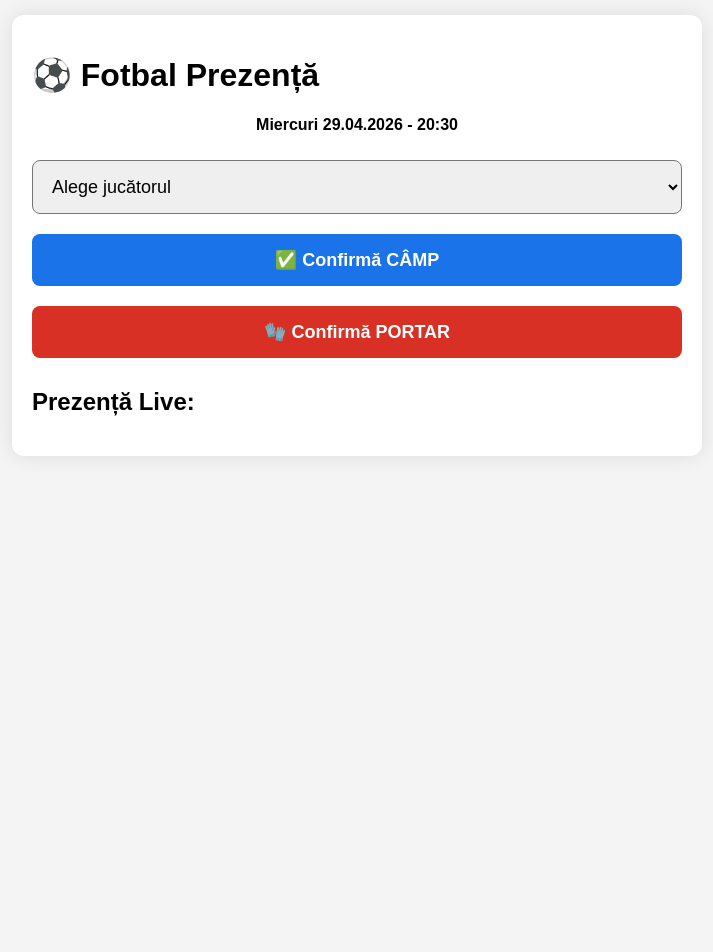
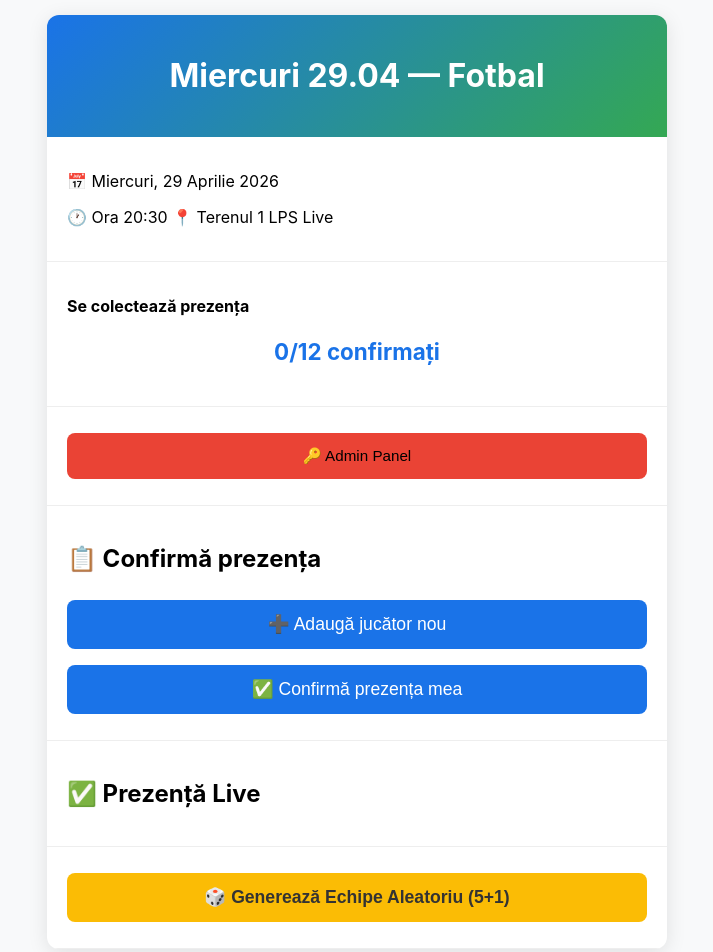
Before and after one commit to baietzelu/fotbalmiercuri, a plain HTML site: page index.html in a window 1280 px wide. Shown: the top 952 px of the page, without its empty margins (283-996 px from the left). Before the commit the page ends 800 px from the top, so only its background shows below. Drawn offline with Linux system fonts and the light colour scheme.

Commit message:
Update index.html

```diff
--- a/index.html
+++ b/index.html
@@ -3,98 +3,137 @@
 <head>
   <meta charset="UTF-8">
   <meta name="viewport" content="width=device-width, initial-scale=1.0">
-  <title>Fotbal Miercuri</title>
+  <title>Miercuri 29.04 — Fotbal</title>
   <style>
-    body {font-family: Arial; background:#f4f4f4; margin:0; padding:15px;}
-    .container {max-width:650px; margin:auto; background:white; padding:20px; border-radius:12px; box-shadow:0 0 20px rgba(0,0,0,0.1);}
-    button, select {width:100%; padding:15px; margin:10px 0; font-size:18px; border-radius:8px;}
-    button {border:none; font-weight:bold; cursor:pointer;}
-    .camp {background:#1a73e8; color:white;}
-    .portar {background:#d93025; color:white;}
+    body { font-family: -apple-system, BlinkMacSystemFont, 'Segoe UI', Roboto, sans-serif; background: #f8f9fa; margin:0; padding:15px; }
+    .container { max-width: 620px; margin: auto; background: white; border-radius: 12px; box-shadow: 0 4px 20px rgba(0,0,0,0.1); overflow: hidden; }
+    header { background: linear-gradient(135deg, #1a73e8, #34a853); color: white; padding: 20px; text-align: center; }
+    .section { padding: 18px 20px; border-bottom: 1px solid #eee; }
+    button { width: 100%; padding: 14px; margin: 8px 0; border: none; border-radius: 8px; font-size: 1.1em; cursor: pointer; }
+    .confirm-btn { background: #1a73e8; color: white; }
+    .portar-btn { background: #d93025; color: white; }
+    .random-btn { background: #fbbc05; color: #333; font-weight: bold; }
+    .admin-btn { background: #ea4335; font-size: 0.95em; }
+    ul { list-style: none; padding: 0; }
+    li { padding: 8px 0; border-bottom: 1px solid #f0f0f0; }
+    .status { font-size: 1.4em; font-weight: bold; text-align: center; color: #1a73e8; }
   </style>
 </head>
 <body>
   <div class="container">
-    <h1>⚽ Fotbal Prezență</h1>
-    <p style="text-align:center"><strong>Miercuri 29.04.2026 - 20:30</strong></p>
+    <header><h1>Miercuri 29.04 — Fotbal</h1></header>
 
-    <select id="nume">
-      <option value="">Alege jucătorul</option>
-      <option value="Alfred">Alfred</option>
-      <option value="Bosoi">Bosoi</option>
-      <option value="Cosmin TV">Cosmin TV</option>
-      <option value="Edy">Edy</option>
-      <option value="Găină">Găină</option>
-      <option value="Gox">Gox</option>
-      <option value="Mirică Alex">Mirică Alex</option>
-      <option value="Andrei">Andrei (Portar)</option>
-      <option value="Anini">Anini (Portar)</option>
-    </select>
+    <div class="section">
+      <p>📅 Miercuri, 29 Aprilie 2026</p>
+      <p>🕐 Ora 20:30 📍 Terenul 1 LPS Live</p>
+    </div>
 
-    <button onclick="confirma('camp')" class="camp">✅ Confirmă CÂMP</button>
-    <button onclick="confirma('portar')" class="portar">🧤 Confirmă PORTAR</button>
+    <div class="section">
+      <p><strong>Se colectează prezența</strong></p>
+      <p class="status" id="total">0/12 confirmați</p>
+    </div>
 
-    <h2>Prezență Live:</h2>
-    <div id="lista"></div>
+    <!-- ADMIN LOGIN -->
+    <div class="section" id="admin-login">
+      <button onclick="loginAdmin()" class="admin-btn">🔑 Admin Panel</button>
+    </div>
+
+    <!-- Confirmare normală -->
+    <div class="section">
+      <h2>📋 Confirmă prezența</h2>
+      <button onclick="addPlayerPrompt()" class="confirm-btn">➕ Adaugă jucător nou</button>
+      <button onclick="confirmaPrezenta()" class="confirm-btn">✅ Confirmă prezența mea</button>
+    </div>
+
+    <!-- Prezență -->
+    <div class="section">
+      <h2>✅ Prezență Live</h2>
+      <div id="prezenta-list"></div>
+    </div>
+
+    <div class="section">
+      <button onclick="genereazaEchipe()" class="random-btn">🎲 Generează Echipe Aleatoriu (5+1)</button>
+    </div>
+
+    <div id="echipe" class="section" style="display:none;"></div>
   </div>
 
-  <script src="https://www.gstatic.com/firebasejs/9.22.0/firebase-app-compat.js"></script>
-  <script src="https://www.gstatic.com/firebasejs/9.22.0/firebase-database-compat.js"></script>
   <script>
-    const firebaseConfig = {
-      // // Import the functions you need from the SDKs you need
-import { initializeApp } from "firebase/app";
-import { getAnalytics } from "firebase/analytics";
-// TODO: Add SDKs for Firebase products that you want to use
-// https://firebase.google.com/docs/web/setup#available-libraries
+    let players = { camp: [], portari: [] };
+    let isAdmin = false;
+    const ADMIN_PASS = "admin123"; // Schimbă parola aici!
 
-// Your web app's Firebase configuration
-// For Firebase JS SDK v7.20.0 and later, measurementId is optional
-const firebaseConfig = {
-  apiKey: "AIzaSyCoByFCSCVkoKWvKm4hpijn7H9JrBahu8E",
-  authDomain: "fotbalmiercuri-93d29.firebaseapp.com",
-  databaseURL: "https://fotbalmiercuri-93d29-default-rtdb.europe-west1.firebasedatabase.app",
-  projectId: "fotbalmiercuri-93d29",
-  storageBucket: "fotbalmiercuri-93d29.firebasestorage.app",
-  messagingSenderId: "690306258465",
-  appId: "1:690306258465:web:e8d4217e913613a4d5b560",
-  measurementId: "G-H4FBVFCK39"
-};
+    function updateUI() {
+      let html = `<p class="status">${players.camp.length + players.portari.length}/12 confirmați</p>`;
 
-// Initialize Firebase
-const app = initializeApp(firebaseConfig);
-const analytics = getAnalytics(app);
-      // Pentru moment lăsăm fără ca să meargă măcar butoanele
-    };
-
-    // Versiune simplă fără Firebase pentru test
-    let prezenta = {camp: [], portari: []};
-
-    function confirma(tip) {
-      const nume = document.getElementById('nume').value;
-      if (!nume) return alert("Alege un nume!");
-
-      if (tip === 'camp') prezenta.camp.push(nume);
-      else prezenta.portari.push(nume);
-
-      alert(nume + " confirmat!");
-      updateLista();
+      if (players.camp.length) {
+        html += `<h3>⚽ Câmp (${players.camp.length}/10)</h3><ul>`;
+        players.camp.forEach(p => html += `<li>${p}</li>`);
+        html += `</ul>`;
+      }
+      if (players.portari.length) {
+        html += `<h3>🧤 Portari (${players.portari.length}/2)</h3><ul>`;
+        players.portari.forEach(p => html += `<li>${p}</li>`);
+        html += `</ul>`;
+      }
+      document.getElementById('prezenta-list').innerHTML = html;
     }
 
-    function updateLista() {
-      let html = "";
-      if (prezenta.camp.length) {
-        html += "<h3>⚽ Câmp</h3><ul>";
-        prezenta.camp.forEach(n => html += `<li>${n}</li>`);
-        html += "</ul>";
+    function addPlayerPrompt() {
+      const nume = prompt("Introdu numele jucătorului:");
+      if (!nume) return;
+      const poz = confirm("Este portar?") ? "portari" : "camp";
+      if (!players[poz].includes(nume)) {
+        players[poz].push(nume);
+        updateUI();
       }
-      if (prezenta.portari.length) {
-        html += "<h3>🧤 Portari</h3><ul>";
-        prezenta.portari.forEach(n => html += `<li>${n}</li>`);
-        html += "</ul>";
+    }
+
+    function confirmaPrezenta() {
+      const nume = prompt("Introdu numele tău:");
+      if (!nume) return;
+      const poz = confirm("Ești portar?") ? "portari" : "camp";
+      if (!players[poz].includes(nume)) {
+        players[poz].push(nume);
+        updateUI();
+      } else {
+        alert("Deja ești confirmat!");
       }
-      document.getElementById('lista').innerHTML = html || "<p>Nimeni confirmat încă...</p>";
     }
-  </script>
-</body>
-</html>
+
+    function loginAdmin() {
+      const pass = prompt("Introdu parola admin:");
+      if (pass === ADMIN_PASS) {
+        isAdmin = true;
+        alert("✅ Ai intrat ca Admin!");
+      } else {
+        alert("Parolă greșită!");
+      }
+    }
+
+    function genereazaEchipe() {
+      if (players.camp.length < 10 || players.portari.length < 2) {
+        return alert("Nu sunt suficienți jucători!");
+      }
+
+      const campShuf = [...players.camp].sort(() => Math.random() - 0.5);
+      const portShuf = [...players.portari].sort(() => Math.random() - 0.5);
+
+      let html = `
+        <h2>🎯 Echipele Generate</h2>
+        <div style="background:#f8f9fa;padding:15px;border-radius:10px;margin:10px 0;">
+          <h3>🔵 Echipa 1</h3>
+          <p><strong>Portar:</strong> ${portShuf[0]}</p>
+          <ul>${campShuf.slice(0,5).map(n=>`<li>${n}</li>`).join('')}</ul>
+        </div>
+        <div style="background:#f8f9fa;padding:15px;border-radius:10px;margin:10px 0;">
+          <h3>🔴 Echipa 2</h3>
+          <p><strong>Portar:</strong> ${portShuf[1]}</p>
+          <ul>${campShuf.slice(5,10).map(n=>`<li>${n}</li>`).join('')}</ul>
+        </div>`;
+
+      document.getElementById('echipe').innerHTML = html;
+      document.getElementById('echipe').style.display = 'block';
+    }
+
+    //
```
